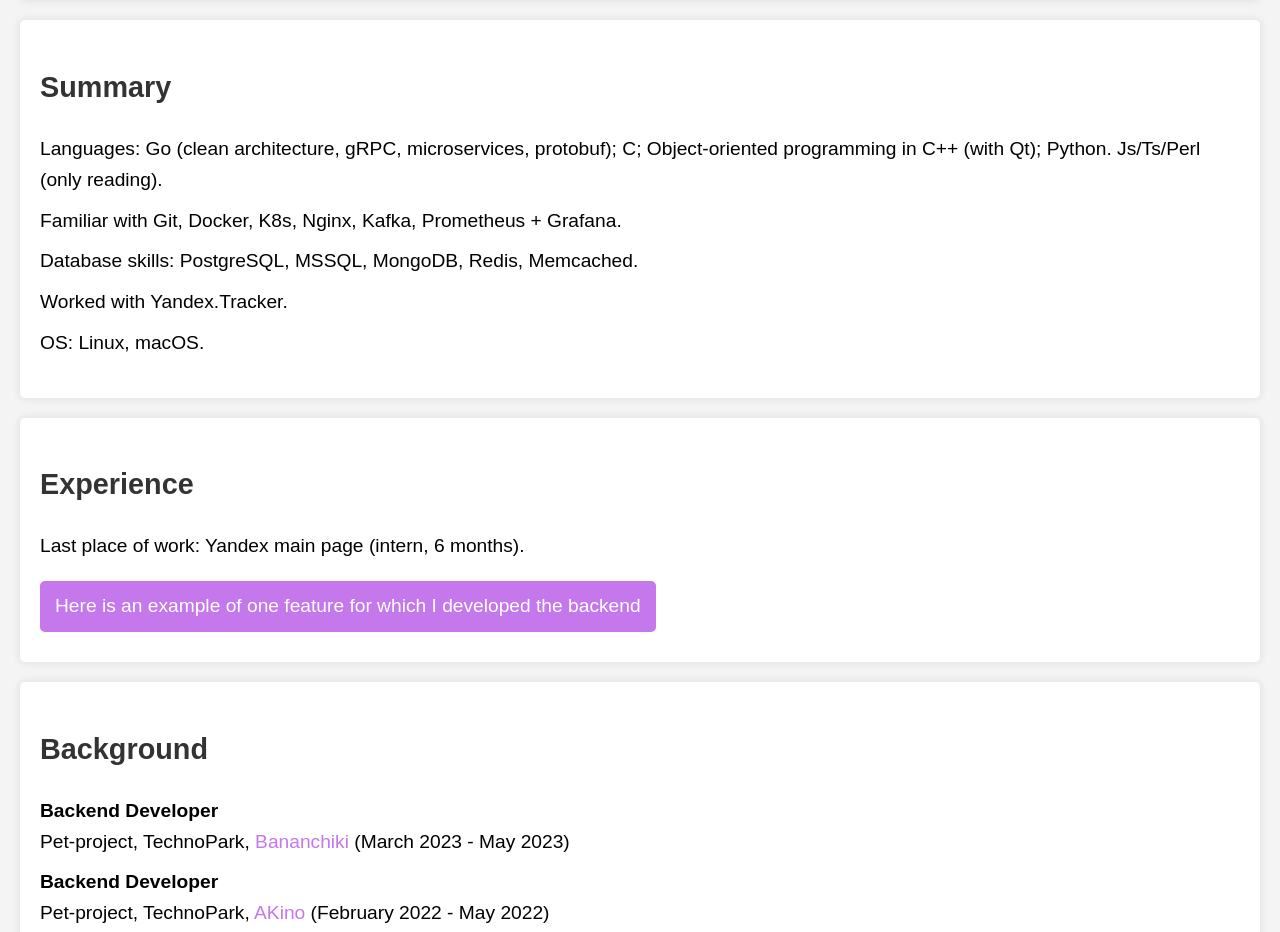
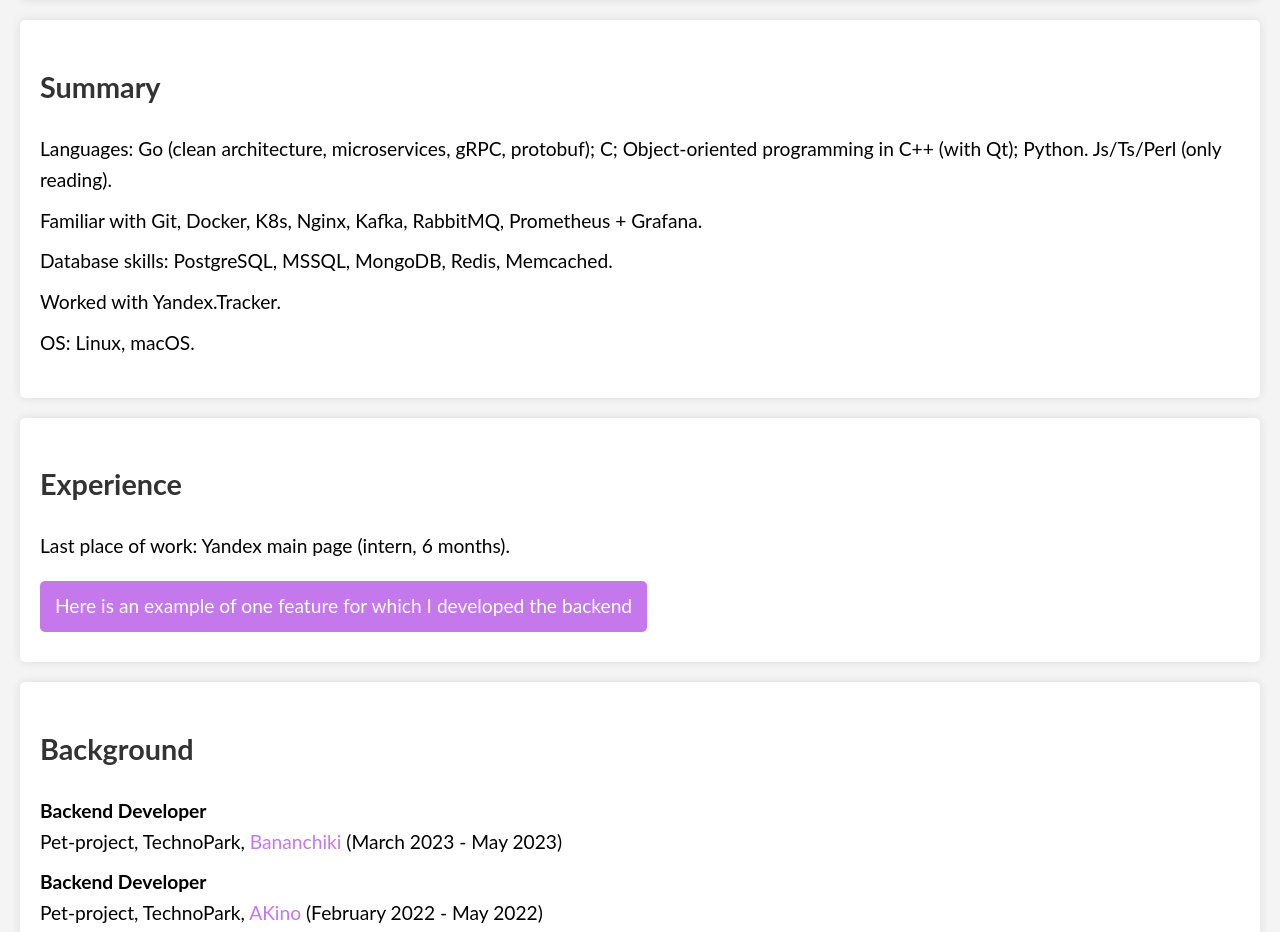
Before and after one commit to muzhts-anton/muzhts-anton.github.io, a plain HTML site: page resume/index.html in a window 1280 px wide. Shown: the part 961-1893 px from the top of the page. Drawn offline with Linux system fonts and the light colour scheme.

Commit message:
add logo + upd fonts + add skill rabbitmq

```diff
--- a/resume/index.html
+++ b/resume/index.html
@@ -3,6 +3,7 @@
 <head>
     <meta charset="UTF-8">
     <meta name="viewport" content="width=device-width, initial-scale=1.0">
+    <link rel="shortcut icon" href="img/logo.png">
     <title>Anton Muzhetskiy | Resume</title>
     <link rel="stylesheet" href="styles.css">
 </head>
@@ -40,8 +41,8 @@
     <section>
         <h2>Summary</h2>
         <ul>
-            <li>Languages: Go (clean architecture, gRPC, microservices, protobuf); C; Object-oriented programming in С++ (with Qt); Python. Js/Ts/Perl (only reading).</li>
-            <li>Familiar with Git, Docker, K8s, Nginx, Kafka, Prometheus + Grafana.</li>
+            <li>Languages: Go (clean architecture, microservices, gRPC, protobuf); C; Object-oriented programming in С++ (with Qt); Python. Js/Ts/Perl (only reading).</li>
+            <li>Familiar with Git, Docker, K8s, Nginx, Kafka, RabbitMQ, Prometheus + Grafana.</li>
             <li>Database skills: PostgreSQL, MSSQL, MongoDB, Redis, Memcached.</li>
             <li>Worked with Yandex.Tracker.</li>
             <li>OS: Linux, macOS.</li>
--- a/resume/styles.css
+++ b/resume/styles.css
@@ -3,7 +3,7 @@
 }
 
 body {
-    font-family: Arial, sans-serif;
+    font-family: 'Lato', Arial, sans-serif;
     line-height: 1.6;
     margin: 0;
     padding: 0;
```
Also changed, not shown: resume/img/logo.png (added).
